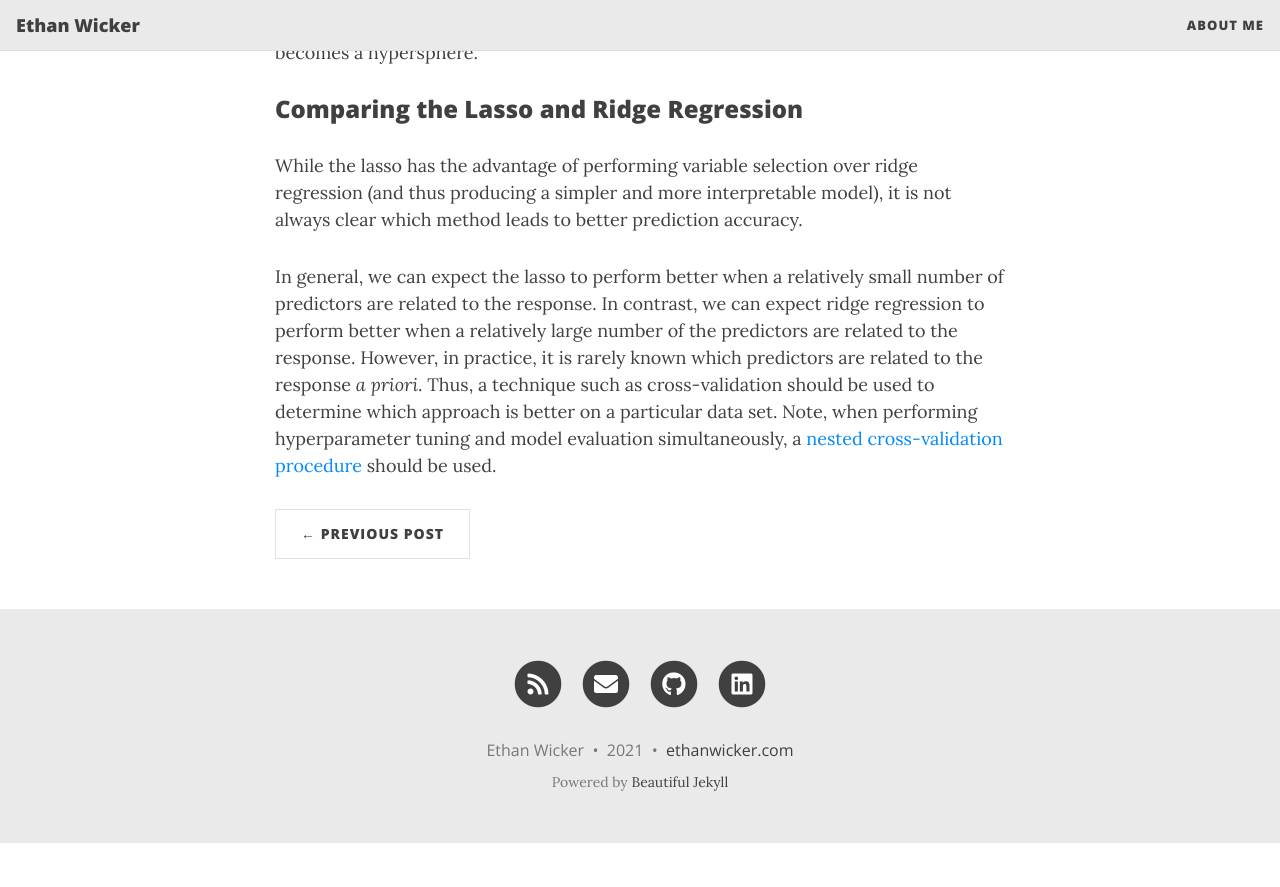
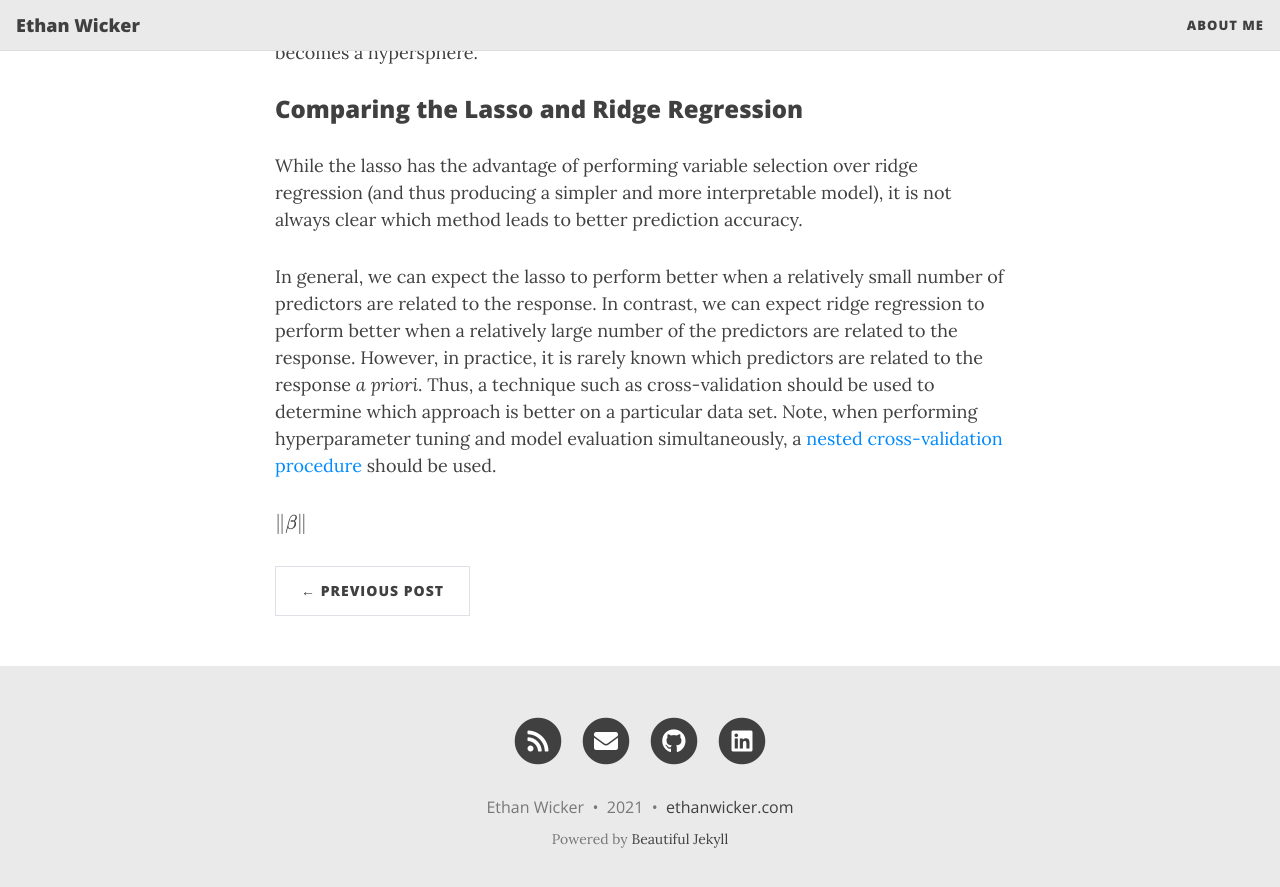
Before and after one commit to ethanwicker/ethanwicker.github.io, a Jekyll site: the page built from _posts/2021-03-03-regularization-ridge-regression-lasso-001.md, in a window 1280 px wide and 900 px high, scrolled down 6269 px. Shown: the top 887 px of the window. Built offline with Jekyll 4.4.1, drawn with Linux system fonts in a browser that asks for light colours; nearby versions of some CDN libraries; formulas are drawn with MathJax 3; before the commit the page ends 7112 px from its top, so only the background shows below that.

```diff
--- a/_posts/2021-03-03-regularization-ridge-regression-lasso-001.md
+++ b/_posts/2021-03-03-regularization-ridge-regression-lasso-001.md
@@ -116,3 +116,5 @@
 While the lasso has the advantage of performing variable selection over ridge regression (and thus producing a simpler and more interpretable model), it is not always clear which method leads to better prediction accuracy.
 
 In general, we can expect the lasso to perform better when a relatively small number of predictors are related to the response.  In contrast, we can expect ridge regression to perform better when a relatively large number of the predictors are related to the response.  However, in practice, it is rarely known which predictors are related to the response *a priori*.  Thus, a technique such as cross-validation should be used to determine which approach is better on a particular data set.  Note, when performing hyperparameter tuning and model evaluation simultaneously, a [nested cross-validation procedure](https://ethanwicker.com/2021-02-20-nested-cross-validation/) should be used.
+
+$\Vert\beta\Vert$
```
